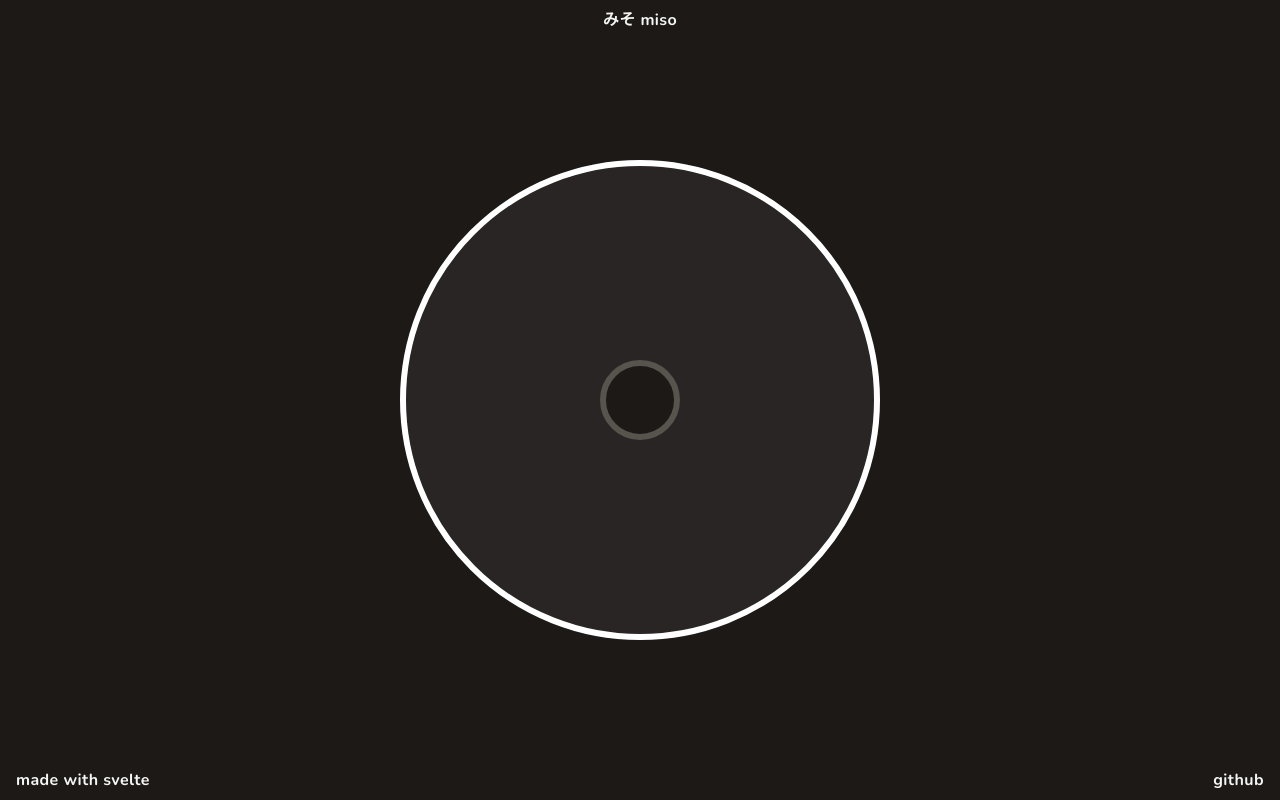
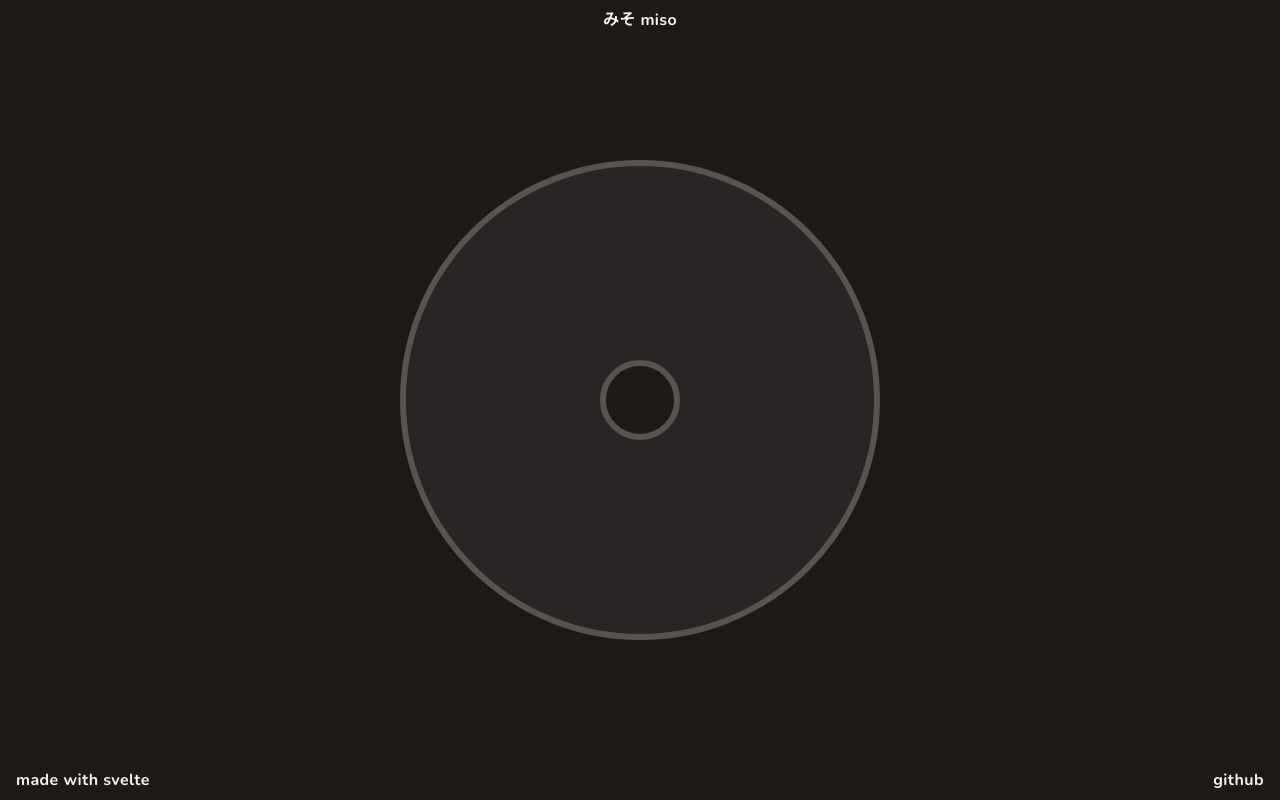
Before and after one commit to deltea/miso, a SvelteKit app: page / in a window 1280 px wide. Built offline with nearby package versions, Linux system fonts and the light colour scheme; a web font is replaced by a local one.

Commit message:
change disc border color

```diff
--- a/src/app.css
+++ b/src/app.css
@@ -4,7 +4,7 @@
 @theme {
   --font-sans: "Nunito", sans-serif;
   --border-width-6: 6px;
-  --color-accent: #fff;
+  --color-accent: #57534d;
 }
 
 body {
```
